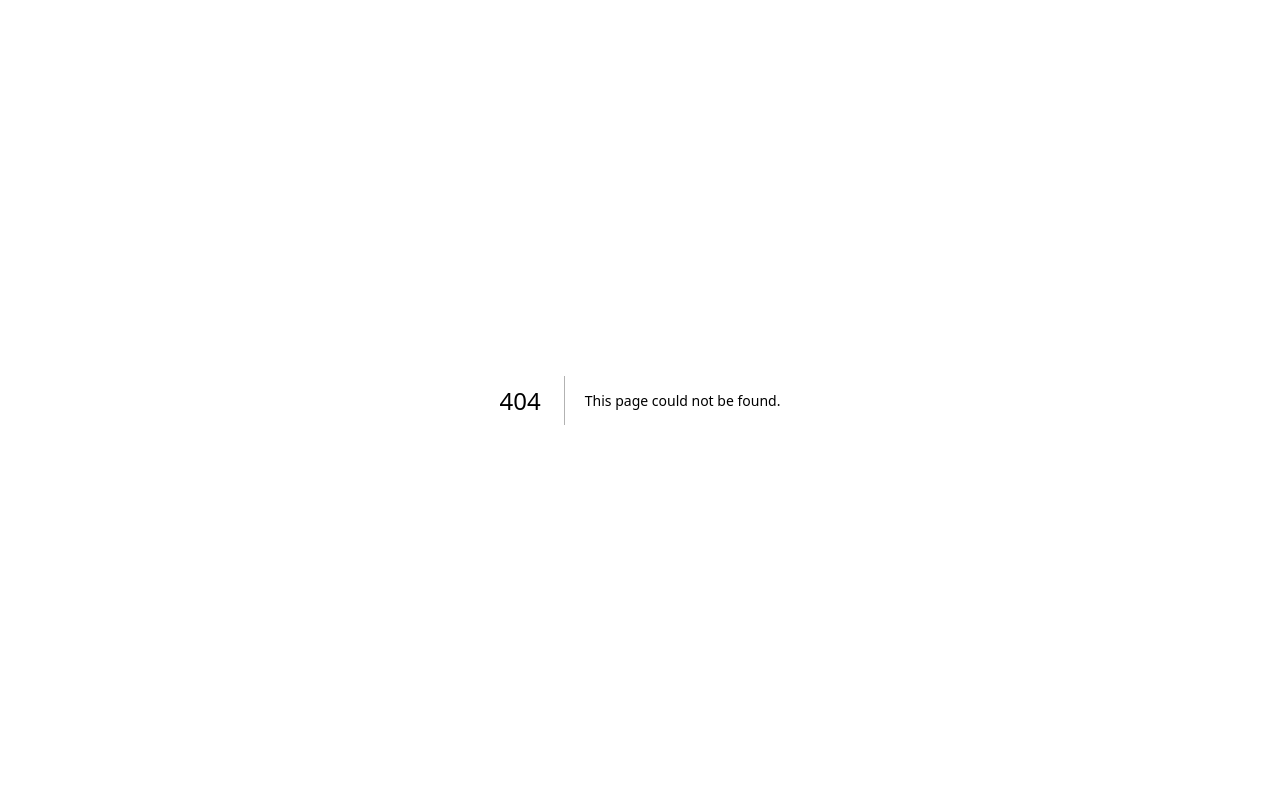
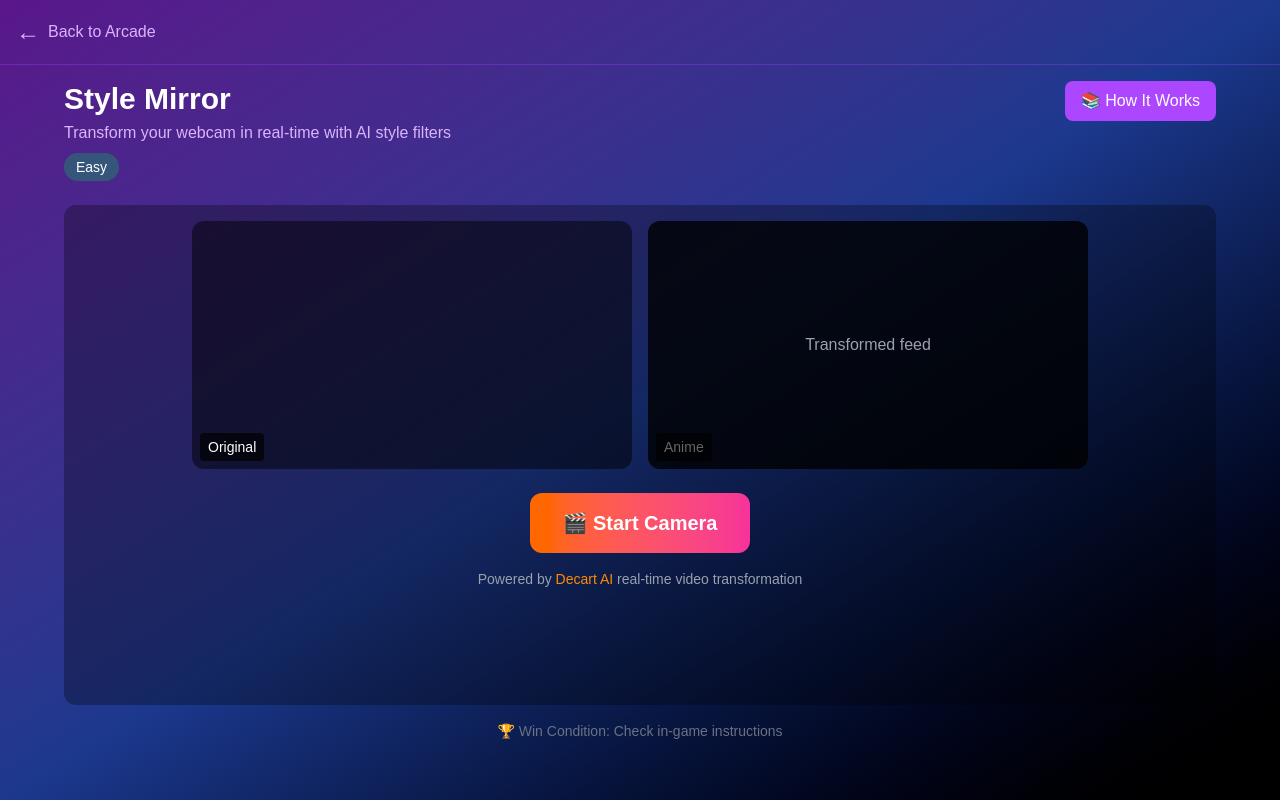
Before and after one commit to poro/supercell-arcade, a Next.js app: page /games/style-mirror in a window 1280 px wide. Before the commit this address had no page. Built offline with nearby package versions, Linux system fonts and the light colour scheme.

Commit message:
Add Decart integration - Style Mirror game with real-time video transformation

```diff
--- a/package.json
+++ b/package.json
@@ -9,6 +9,7 @@
     "lint": "eslint"
   },
   "dependencies": {
+    "@decartai/sdk": "^0.0.41",
     "next": "16.1.6",
     "react": "19.2.3",
     "react-dom": "19.2.3"
--- /dev/null
+++ b/src/app/api/decart-token/route.ts
@@ -0,0 +1,16 @@
+import { NextResponse } from "next/server";
+import { getServerClient } from "@/lib/decart";
+
+export async function POST() {
+  try {
+    const client = getServerClient();
+    const token = await client.tokens.create();
+    return NextResponse.json(token);
+  } catch (error) {
+    console.error("Decart token error:", error);
+    return NextResponse.json(
+      { error: "Failed to create token" },
+      { status: 500 }
+    );
+  }
+}
--- /dev/null
+++ b/src/app/games/style-mirror/page.tsx
@@ -0,0 +1,198 @@
+'use client';
+
+import { useState, useRef, useEffect } from 'react';
+import GameWrapper from '@/components/GameWrapper';
+import { getGameById } from '@/data/games';
+import { createDecartClient, models } from '@decartai/sdk';
+
+const game = getGameById('style-mirror')!;
+
+const STYLES = [
+  { name: 'Anime', prompt: 'Anime style, vibrant colors' },
+  { name: 'Cyberpunk', prompt: 'Cyberpunk neon city aesthetic' },
+  { name: 'Studio Ghibli', prompt: 'Studio Ghibli animation style' },
+  { name: 'Oil Painting', prompt: 'Classical oil painting' },
+  { name: 'Pixel Art', prompt: '8-bit pixel art retro game' },
+  { name: 'Watercolor', prompt: 'Soft watercolor painting' },
+  { name: 'Comic Book', prompt: 'Comic book pop art style' },
+  { name: 'Neon Synthwave', prompt: 'Neon synthwave 80s aesthetic' },
+];
+
+const tutorial = {
+  overview: 'Transform your webcam feed in real-time using Decart AI. Pick a style and watch yourself transform instantly!',
+  promptFlow: ['Get Decart token', 'Access webcam', 'Connect to Decart realtime', 'Apply style transformations'],
+  codeHighlights: ['WebRTC real-time video', 'Decart Mirage model', 'Live style switching'],
+};
+
+export default function StyleMirrorGame() {
+  const [isConnected, setIsConnected] = useState(false);
+  const [isConnecting, setIsConnecting] = useState(false);
+  const [currentStyle, setCurrentStyle] = useState(STYLES[0]);
+  const [error, setError] = useState<string | null>(null);
+
+  const localVideoRef = useRef<HTMLVideoElement>(null);
+  const transformedVideoRef = useRef<HTMLVideoElement>(null);
+  const realtimeClientRef = useRef<any>(null);
+  const streamRef = useRef<MediaStream | null>(null);
+
+  const connect = async () => {
+    setIsConnecting(true);
+    setError(null);
+
+    try {
+      // Get ephemeral token from our API
+      const tokenRes = await fetch('/api/decart-token', { method: 'POST' });
+      if (!tokenRes.ok) throw new Error('Failed to get token');
+      const { apiKey } = await tokenRes.json();
+
+      // Get model specs
+      const model = models.realtime('mirage_v2');
+
+      // Get webcam stream
+      const stream = await navigator.mediaDevices.getUserMedia({
+        video: {
+          frameRate: model.fps,
+          width: model.width,
+          height: model.height,
+        },
+        audio: false,
+      });
+
+      streamRef.current = stream;
+      if (localVideoRef.current) {
+        localVideoRef.current.srcObject = stream;
+      }
+
+      // Create Decart client and connect
+      const client = createDecartClient({ apiKey });
+
+      const realtimeClient = await client.realtime.connect(stream, {
+        model,
+        onRemoteStream: (transformedStream) => {
+          if (transformedVideoRef.current) {
+            transformedVideoRef.current.srcObject = transformedStream;
+          }
+        },
+        initialState: {
+          prompt: { text: currentStyle.prompt, enhance: true }
+        }
+      });
+
+      realtimeClientRef.current = realtimeClient;
+      setIsConnected(true);
+    } catch (err) {
+      console.error('Connection error:', err);
+      setError(err instanceof Error ? err.message : 'Connection failed');
+    } finally {
+      setIsConnecting(false);
+    }
+  };
+
+  const disconnect = () => {
+    if (realtimeClientRef.current) {
+      realtimeClientRef.current.disconnect();
+      realtimeClientRef.current = null;
+    }
+    if (streamRef.current) {
+      streamRef.current.getTracks().forEach(track => track.stop());
+      streamRef.current = null;
+    }
+    setIsConnected(false);
+  };
+
+  const changeStyle = (style: typeof STYLES[0]) => {
+    setCurrentStyle(style);
+    if (realtimeClientRef.current) {
+      realtimeClientRef.current.setPrompt(style.prompt);
+    }
+  };
+
+  useEffect(() => {
+    return () => disconnect();
+  }, []);
+
+  return (
+    <GameWrapper game={game} tutorial={tutorial}>
+      <div className="max-w-4xl mx-auto space-y-6">
+        {/* Video displays */}
+        <div className="grid grid-cols-2 gap-4">
+          <div className="relative aspect-video bg-black/50 rounded-xl overflow-hidden">
+            <video
+              ref={localVideoRef}
+              autoPlay
+              playsInline
+              muted
+              className="w-full h-full object-cover"
+            />
+            <div className="absolute bottom-2 left-2 bg-black/70 px-2 py-1 rounded text-sm">
+              Original
+            </div>
+          </div>
+
+          <div className="relative aspect-video bg-black/50 rounded-xl overflow-hidden">
+            <video
+              ref={transformedVideoRef}
+              autoPlay
+              playsInline
+              muted
+              className="w-full h-full object-cover"
+            />
+            <div className="absolute bottom-2 left-2 bg-black/70 px-2 py-1 rounded text-sm">
+              {currentStyle.name}
+            </div>
+            {!isConnected && (
+              <div className="absolute inset-0 flex items-center justify-center bg-black/60">
+                <span className="text-gray-400">Transformed feed</span>
+              </div>
+            )}
+          </div>
+        </div>
+
+        {/* Controls */}
+        {!isConnected ? (
+          <div className="text-center">
+            <button
+              onClick={connect}
+              disabled={isConnecting}
+              className="px-8 py-4 bg-gradient-to-r from-orange-500 to-pink-500 hover:from-orange-600 hover:to-pink-600 disabled:opacity-50 rounded-xl text-xl font-bold"
+            >
+              {isConnecting ? 'Connecting...' : '🎬 Start Camera'}
+            </button>
+            {error && (
+              <p className="mt-4 text-red-400">{error}</p>
+            )}
+            <p className="mt-4 text-gray-400 text-sm">
+              Powered by <span className="text-orange-400">Decart AI</span> real-time video transformation
+            </p>
+          </div>
+        ) : (
+          <>
+            {/* Style selector */}
+            <div className="grid grid-cols-4 gap-2">
+              {STYLES.map((style) => (
+                <button
+                  key={style.name}
+                  onClick={() => changeStyle(style)}
+                  className={`p-3 rounded-lg font-medium transition-all ${
+                    currentStyle.name === style.name
+                      ? 'bg-gradient-to-r from-orange-500 to-pink-500 text-white'
+                      : 'bg-white/10 hover:bg-white/20'
+                  }`}
+                >
+                  {style.name}
+                </button>
+              ))}
+            </div>
+
+            <button
+              onClick={disconnect}
+              className="w-full py-3 bg-gray-700 hover:bg-gray-600 rounded-lg"
+            >
+              Stop
+            </button>
+          </>
+        )}
+      </div>
+    </GameWrapper>
+  );
+}
--- a/src/data/games.ts
+++ b/src/data/games.ts
@@ -516,6 +516,16 @@ export const GAMES: Game[] = [
     difficulty: 'medium',
     implemented: true,
   },
+  {
+    id: 'style-mirror',
+    title: 'Style Mirror',
+    description: 'Transform your webcam in real-time with AI style filters',
+    category: 'ai-enhanced',
+    patterns: [PATTERNS.RANDOMNESS],
+    usesDecart: true,
+    difficulty: 'easy',
+    implemented: true,
+  },
 
   // === STRATEGY & UNIQUE (41-54) ===
   {
@@ -661,3 +671,7 @@ export function getNeocortexGames(): Game[] {
 export function getGameById(id: string): Game | undefined {
   return GAMES.find(g => g.id === id);
 }
+
+export function getDecartGames(): Game[] {
+  return GAMES.filter(g => g.usesDecart);
+}
--- /dev/null
+++ b/src/lib/decart.ts
@@ -0,0 +1,15 @@
+import { createDecartClient, models } from "@decartai/sdk";
+
+// Server-side client (for token generation)
+export function getServerClient() {
+  return createDecartClient({
+    apiKey: process.env.DECART_API_KEY!,
+  });
+}
+
+// Client-side client (with ephemeral token)
+export function getClient(apiKey: string) {
+  return createDecartClient({ apiKey });
+}
+
+export { models };
```
Also changed, not shown: 1 other file (tests, documents, lock files or other folders).
